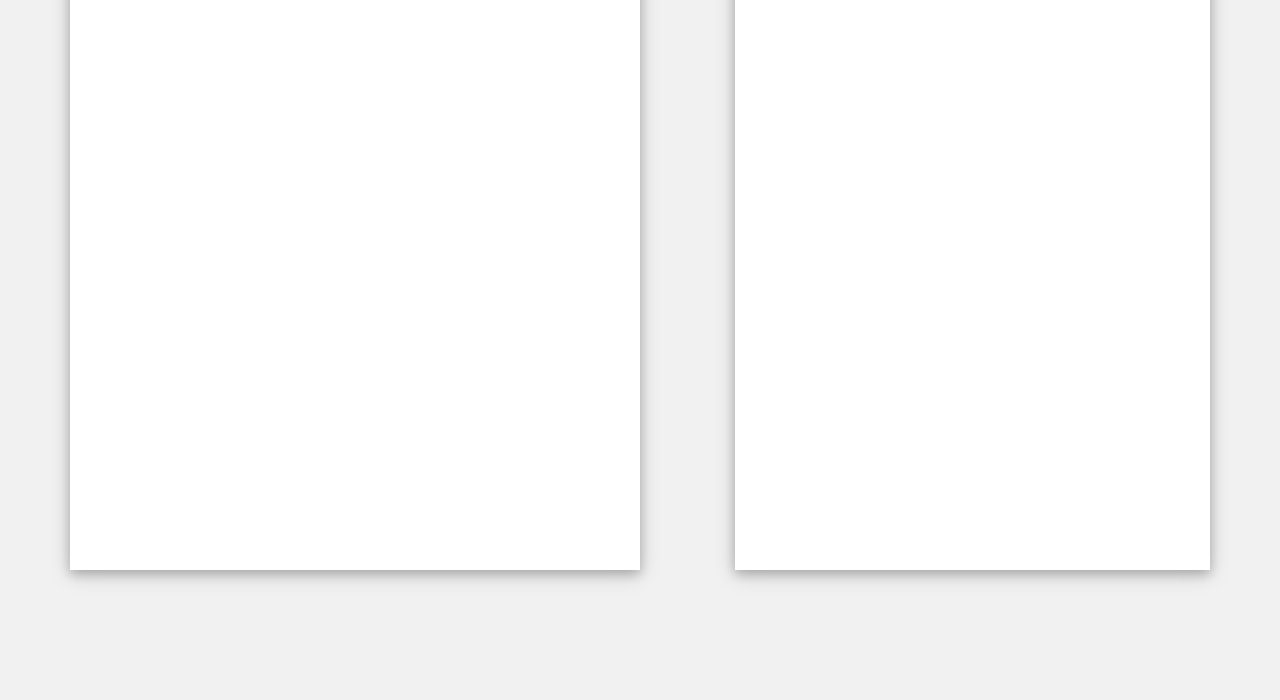
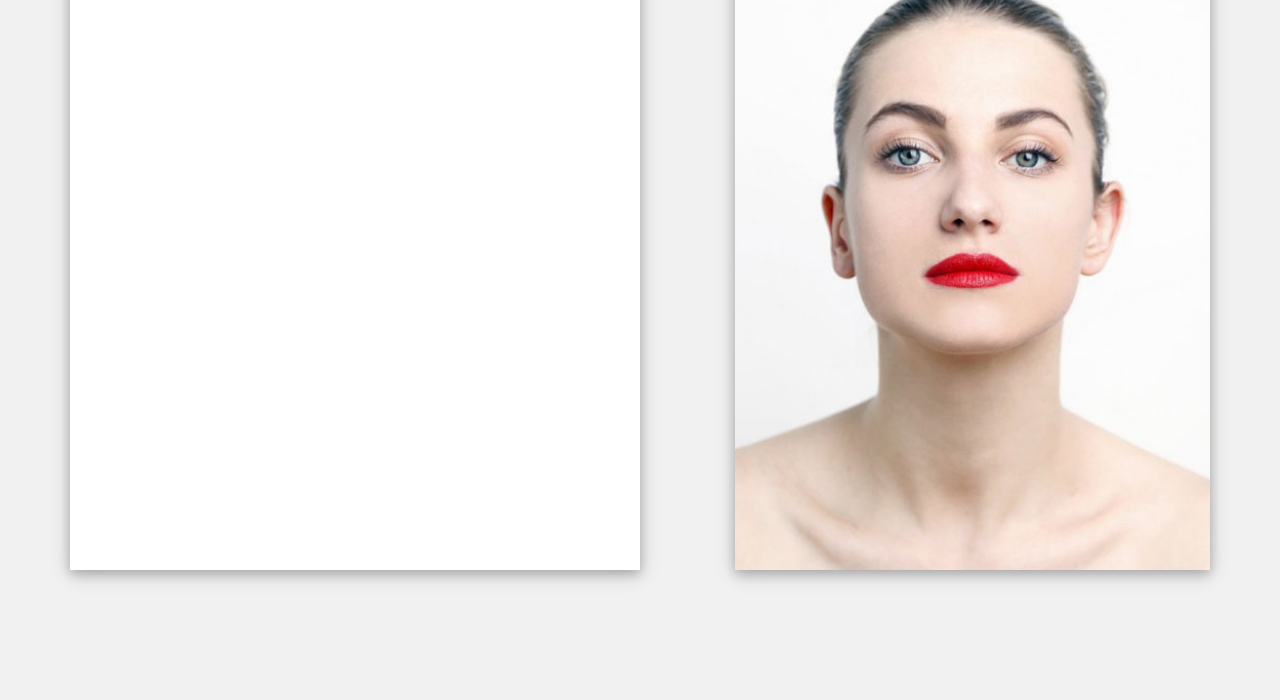
Before and after one commit to nhatnv6767/es6pam, a website built with Parcel: page youLookLike.html in a window 1280 px wide. Shown: the part 100-800 px from the top of the page. Built offline with nearby package versions, Linux system fonts and the light colour scheme.

Commit message:
ung dung thu kinh 3.1

```diff
--- a/css/index.css
+++ b/css/index.css
@@ -28,7 +28,7 @@ body {
 }
 
 .vglasses__model {
-    background-image: url('../img/model.jpg');
+    background-image: url('../img/thukinh/model.jpg');
     background-position: center top;
     background-size: cover;
     height: 600px;
```
